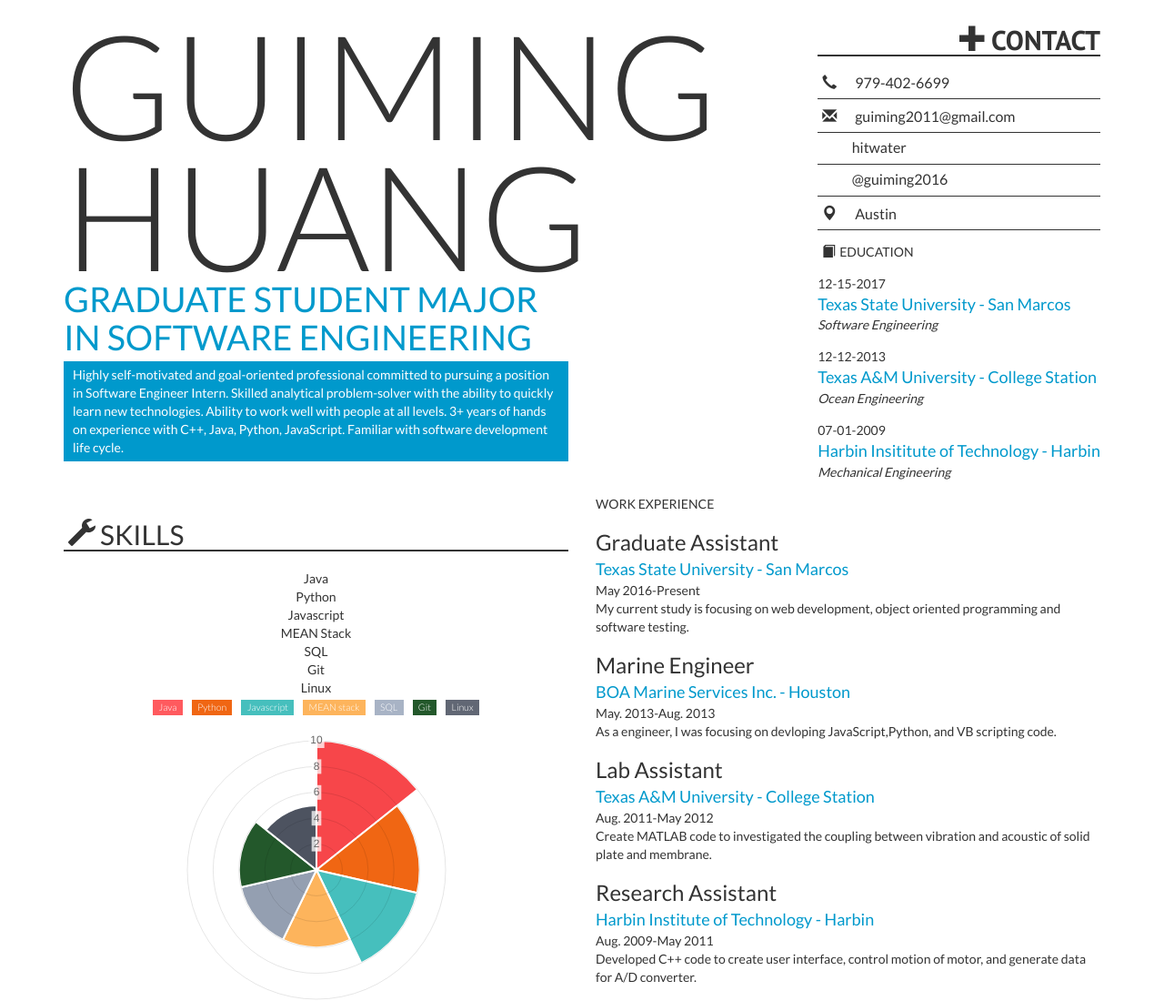
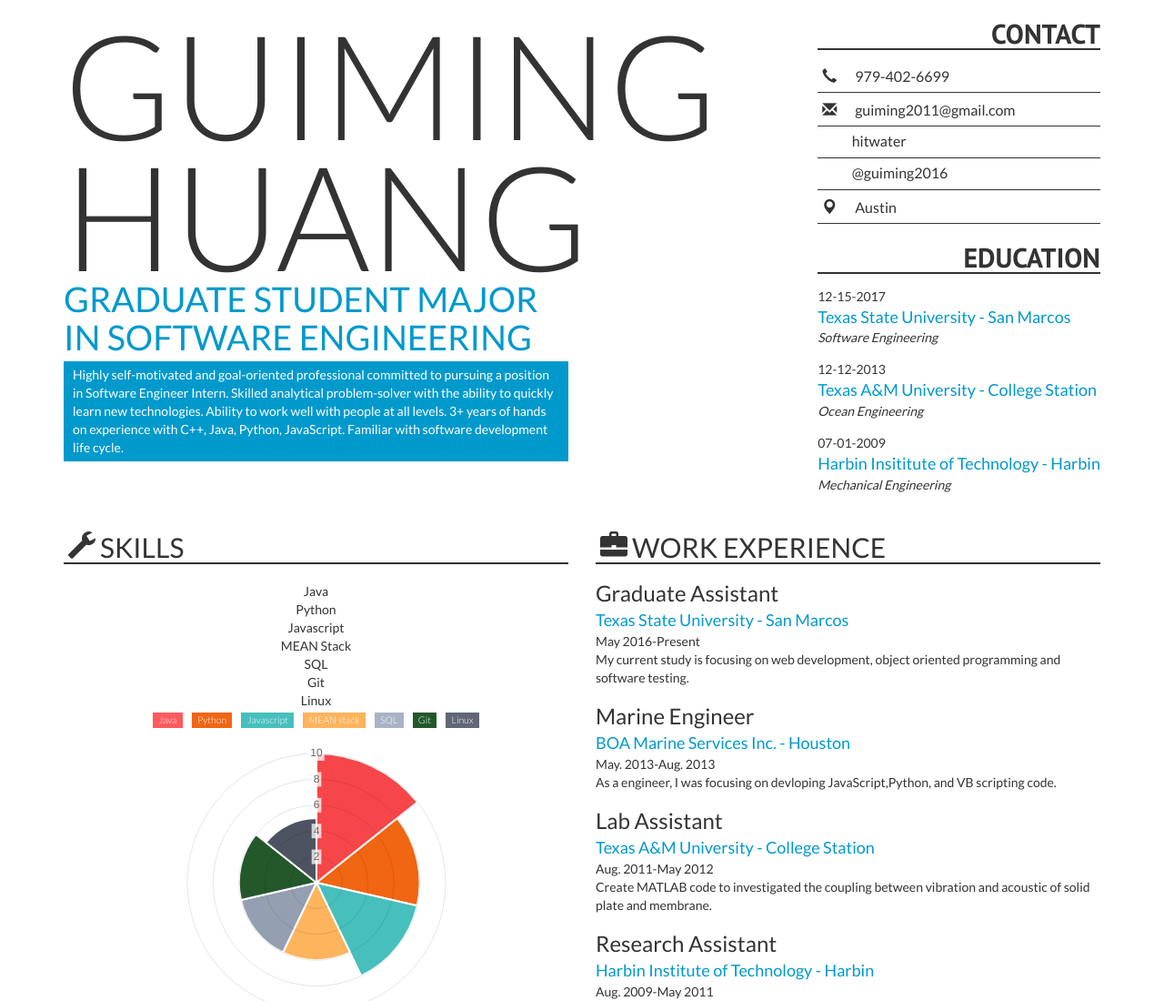
Before and after one commit to hitwater/hitwater.github.io, a plain HTML site: page index.html in a window 1280 px wide. Shown: the top 1100 px of the page at 91% size. Drawn offline with Linux system fonts and the light colour scheme; some packages are replaced by stand-ins of ours; some icons are missing; a web font is replaced by a local one.

Commit message:
Update index.html

```diff
--- a/index.html
+++ b/index.html
@@ -31,12 +31,11 @@
         <div class="col-md-6">
           <!--Top Contact Info: phone, email, address and etc-->
           <div id="topContacts">
-            <h2><span class="glyphicon glyphicon-plus"></span>CONTACT</h2>
+            <h2>CONTACT</h2>
             <ul class="contact-list"></ul>
-
             <!--Education Info: list of education and online courses-->
           <div id="education">
-              <div><span class="glyphicon glyphicon-book"></span>EDUCATION</div>
+              <h2>EDUCATION</h2>
           </div>
           </div>
          </div>
@@ -57,7 +56,7 @@
         <div class="col-md-6">
           <!--Work Experience Info: list of work experiences-->
           <div id="workExperience">
-            <div>WORK EXPERIENCE</div>
+            <h2><span class="glyphicon glyphicon-briefcase"></span>WORK EXPERIENCE</h2>
           </div>
         </div>
       </div><!-- end 2nd row -->
```
